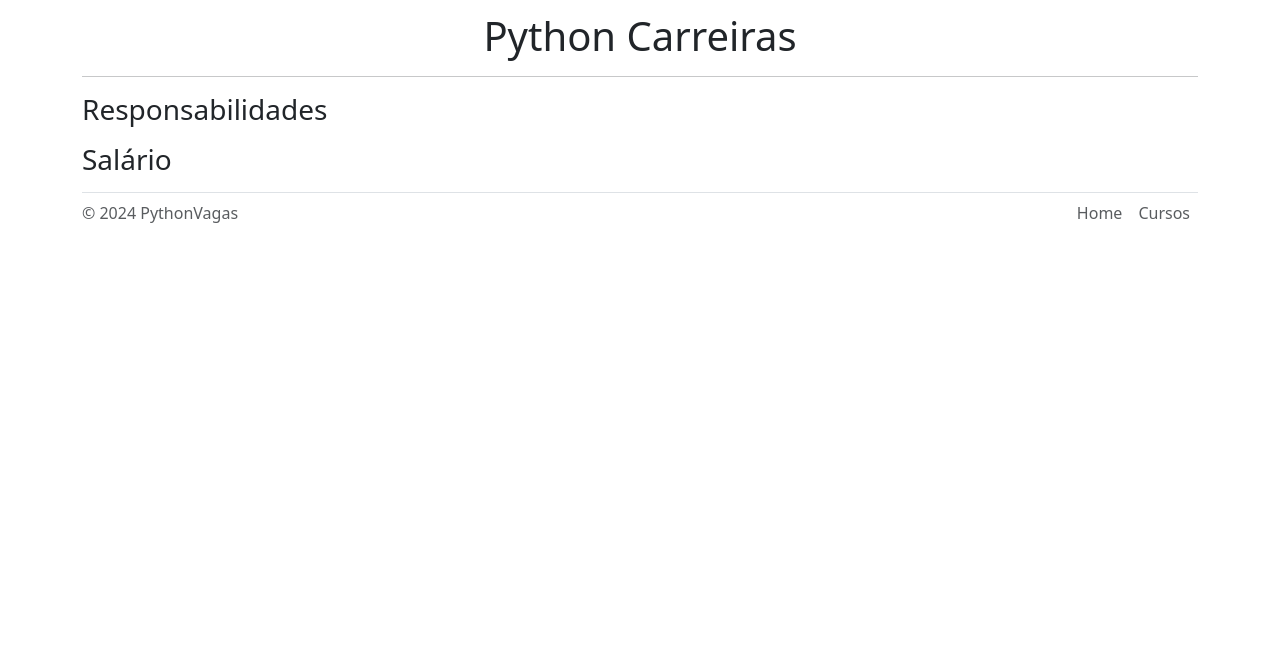
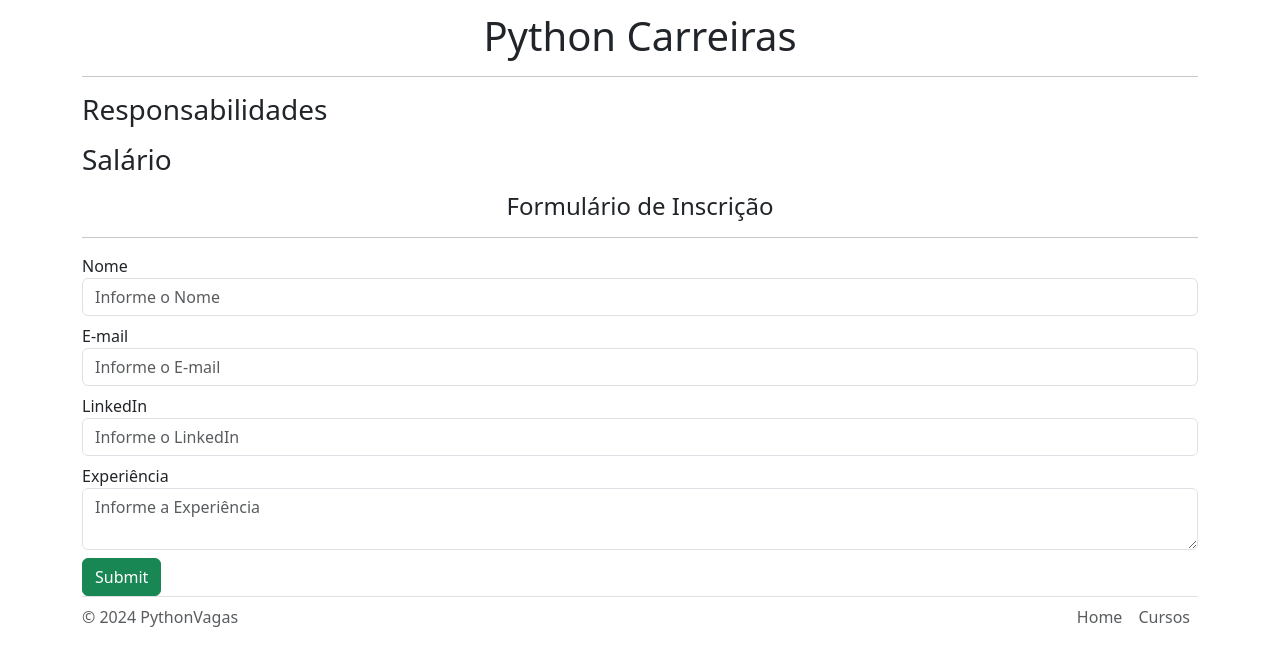
Before and after one commit to wemersonjosedev/Python-Carreiras-V2, a Flask app: template templates/detalhevaga.html in a window 1280 px wide. Shown: the part 56-722 px from the top of the page. Run offline with Flask 3, Linux system fonts and the light colour scheme; the template is opened without the code that fills it, so the values that code supplies are empty.

Commit message:
Inicio da candidatura da vaga

```diff
--- a/templates/detalhevaga.html
+++ b/templates/detalhevaga.html
@@ -29,6 +29,7 @@
     </ul>
     <h3>Salário</h3>
     <p>{{vaga.moeda}}{{vaga.salario}}</p>
+    {% include 'includes/form_inscricao.html' %}
   </div>
 
   {% include 'includes/footer.html' %}
--- /dev/null
+++ b/templates/includes/form_inscricao.html
@@ -0,0 +1,22 @@
+<h4 class="text-center">Formulário de Inscrição</h4>
+<hr>
+<form class="form-group" method="POST" action="#">
+  <div class="mb-2">
+    <label>Nome</label> <br>
+    <input class="form-control" type="text" name="nome" placeholder="Informe o Nome ">
+  </div>
+  <div class="mb-2">
+    <label>E-mail</label>
+    <input class="form-control" type="email" name="email" placeholder="Informe o E-mail">
+  </div>
+  <div class="mb-2">
+    <label>LinkedIn</label>
+    <input class="form-control" type="url" name="linkedin" placeholder="Informe o LinkedIn">
+  </div>
+  <div class="mb-2">
+    <label>Experiência</label> <br>
+    <textarea name="experiencia" class="form-control" placeholder="Informe a Experiência"></textarea>
+  </div>
+  <input class="btn btn-success" type="submit" name="submit">
+
+</form>
```
